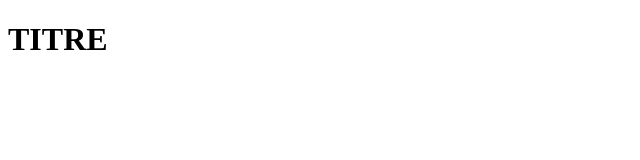
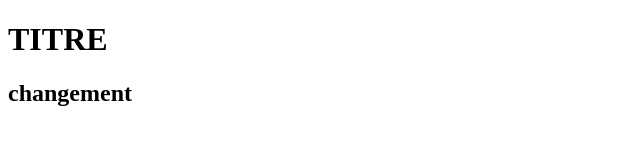
Before and after one commit to sxleh/TP2, a plain HTML site: page Part 1.html in a window 1280 px wide. Shown: the whole page, without its empty margins (0-640 px from the left). Drawn offline with Linux system fonts and the light colour scheme.

Commit message:
fix: Head

```diff
--- a/Part 1.html
+++ b/Part 1.html
@@ -7,5 +7,6 @@
 </head>
 <body>
     <h1>TITRE</h1>
+    <h2>changement</h2>
 </body>
 </html>
```
Also changed, not shown: index1.html (renamed from index.html).
